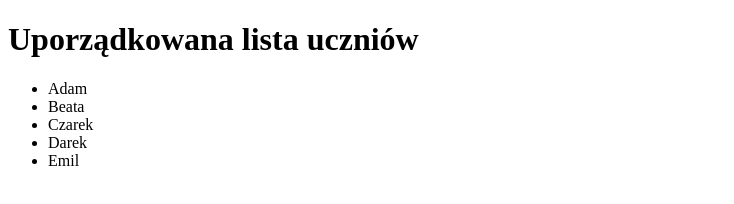
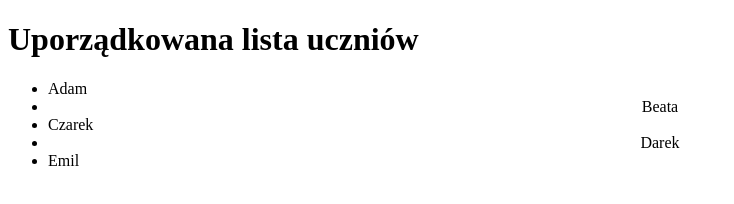
Before and after one commit to emiolsz/lista-nieuporzadkowana, a plain HTML site: page index.html in a window 1280 px wide. Shown: the whole page, without its empty margins (0-734 px from the left). Drawn offline with Linux system fonts and the light colour scheme.

Commit message:
Add files via upload

```diff
--- a/style.css
+++ b/style.css
@@ -1,5 +1,3 @@
-
+li:nth-of-type(even) {
+  text-align: center;
 }
-li:nth-of-type(even) {
-  text-align: center
-}
```
